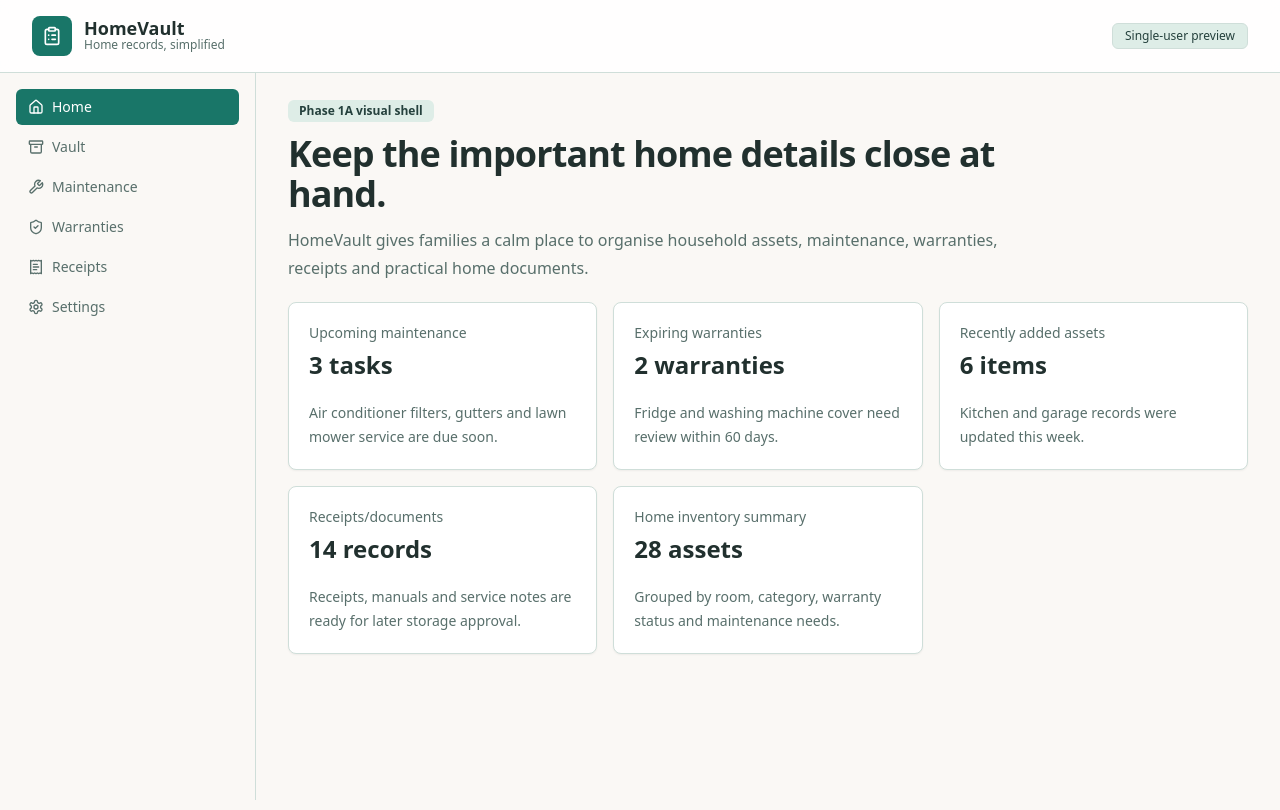
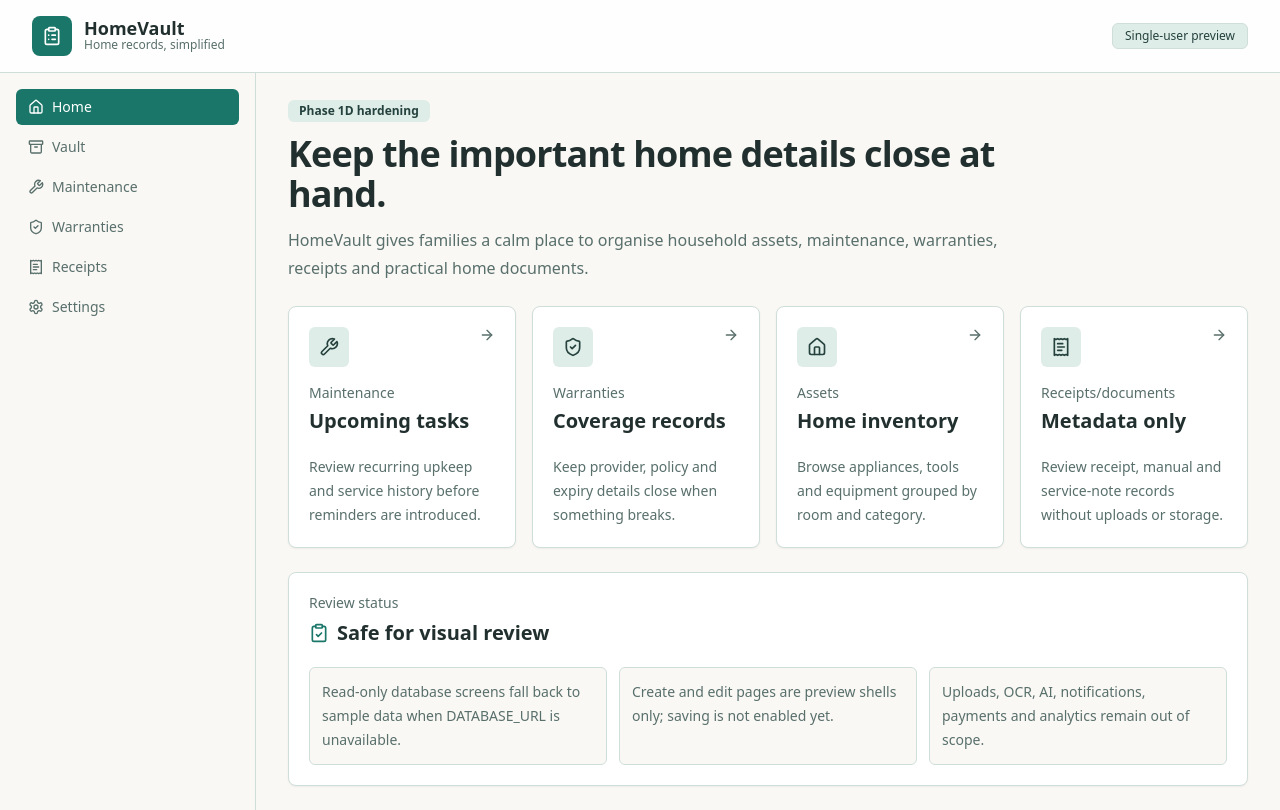
Before and after one commit to LatinMaestro/HomeVault, a Next.js app: page / in a window 1280 px wide. Built offline with nearby package versions, Linux system fonts and the light colour scheme.

Commit message:
Polish home dashboard summary cards

```diff
--- a/src/app/page.tsx
+++ b/src/app/page.tsx
@@ -1,41 +1,53 @@
+import Link from "next/link";
+import { ArrowRight, ClipboardCheck, Home, ReceiptText, ShieldCheck, Wrench } from "lucide-react";
+
 import { AppShell } from "@/components/app-shell";
 import { Badge } from "@/components/ui/badge";
 import { Card, CardContent, CardDescription, CardHeader, CardTitle } from "@/components/ui/card";
 
 const dashboardCards = [
   {
-    title: "Upcoming maintenance",
-    value: "3 tasks",
-    detail: "Air conditioner filters, gutters and lawn mower service are due soon.",
+    title: "Maintenance",
+    value: "Upcoming tasks",
+    detail: "Review recurring upkeep and service history before reminders are introduced.",
+    href: "/maintenance",
+    icon: Wrench,
   },
   {
-    title: "Expiring warranties",
-    value: "2 warranties",
-    detail: "Fridge and washing machine cover need review within 60 days.",
+    title: "Warranties",
+    value: "Coverage records",
+    detail: "Keep provider, policy and expiry details close when something breaks.",
+    href: "/warranties",
+    icon: ShieldCheck,
   },
   {
-    title: "Recently added assets",
-    value: "6 items",
-    detail: "Kitchen and garage records were updated this week.",
+    title: "Assets",
+    value: "Home inventory",
+    detail: "Browse appliances, tools and equipment grouped by room and category.",
+    href: "/vault/assets",
+    icon: Home,
   },
   {
     title: "Receipts/documents",
-    value: "14 records",
-    detail: "Receipts, manuals and service notes are ready for later storage approval.",
+    value: "Metadata only",
+    detail: "Review receipt, manual and service-note records without uploads or storage.",
+    href: "/receipts",
+    icon: ReceiptText,
   },
-  {
-    title: "Home inventory summary",
-    value: "28 assets",
-    detail: "Grouped by room, category, warranty status and maintenance needs.",
-  },
+];
+
+const reviewNotes = [
+  "Read-only database screens fall back to sample data when DATABASE_URL is unavailable.",
+  "Create and edit pages are preview shells only; saving is not enabled yet.",
+  "Uploads, OCR, AI, notifications, payments and analytics remain out of scope.",
 ];
 
 export default function HomePage() {
   return (
     <AppShell activeSection="Home">
-      <section className="space-y-5">
+      <section className="space-y-6">
         <div className="space-y-3">
-          <Badge variant="secondary">Phase 1A visual shell</Badge>
+          <Badge variant="secondary">Phase 1D hardening</Badge>
           <div className="max-w-3xl space-y-3">
             <h1 className="text-3xl font-semibold tracking-tight text-foreground sm:text-4xl">
               Keep the important home details close at hand.
@@ -47,19 +59,51 @@ export default function HomePage() {
           </div>
         </div>
 
-        <div className="grid gap-4 sm:grid-cols-2 xl:grid-cols-3">
-          {dashboardCards.map((card) => (
-            <Card key={card.title}>
-              <CardHeader>
+        <div className="grid gap-4 sm:grid-cols-2 xl:grid-cols-4">
+          {dashboardCards.map((card) => {
+            const Icon = card.icon;
+            return (
+              <Link key={card.title} href={card.href}>
+                <Card className="h-full transition-colors hover:bg-accent">
+                  <CardHeader className="space-y-4">
+                    <div className="flex items-start justify-between gap-3">
+                      <div className="flex h-10 w-10 items-center justify-center rounded-md bg-secondary text-secondary-foreground">
+                        <Icon className="h-5 w-5" aria-hidden="true" />
+                      </div>
+                      <ArrowRight className="h-4 w-4 text-muted-foreground" aria-hidden="true" />
+                    </div>
+                    <div>
                       <CardDescription>{card.title}</CardDescription>
-                <CardTitle className="text-2xl">{card.value}</CardTitle>
+                      <CardTitle className="mt-1 text-xl">{card.value}</CardTitle>
+                    </div>
                   </CardHeader>
                   <CardContent>
                     <p className="text-sm leading-6 text-muted-foreground">{card.detail}</p>
                   </CardContent>
                 </Card>
+              </Link>
+            );
+          })}
+        </div>
+
+        <Card>
+          <CardHeader>
+            <CardDescription>Review status</CardDescription>
+            <CardTitle className="flex items-center gap-2 text-xl">
+              <ClipboardCheck className="h-5 w-5 text-primary" aria-hidden="true" />
+              Safe for visual review
+            </CardTitle>
+          </CardHeader>
+          <CardContent>
+            <ul className="grid gap-3 text-sm leading-6 text-muted-foreground md:grid-cols-3">
+              {reviewNotes.map((note) => (
+                <li key={note} className="rounded-md border bg-background p-3">
+                  {note}
+                </li>
               ))}
-        </div>
+            </ul>
+          </CardContent>
+        </Card>
       </section>
     </AppShell>
   );
```
Lines whose indentation alone changed are shown as unchanged.
